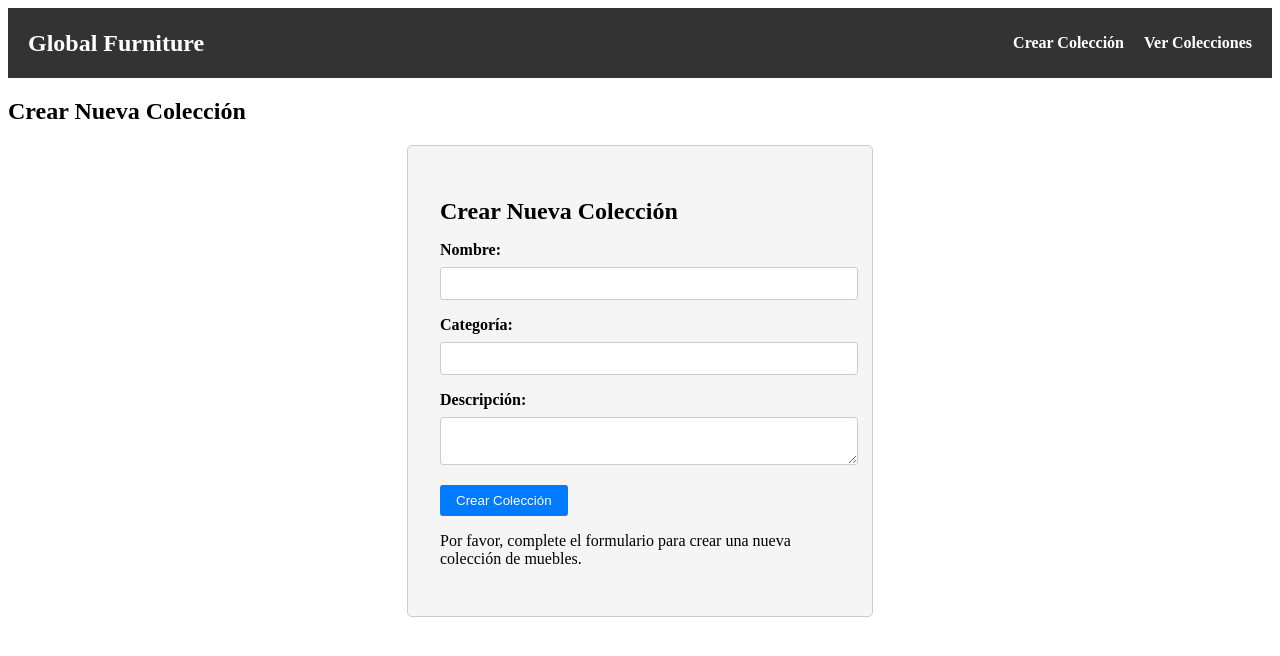
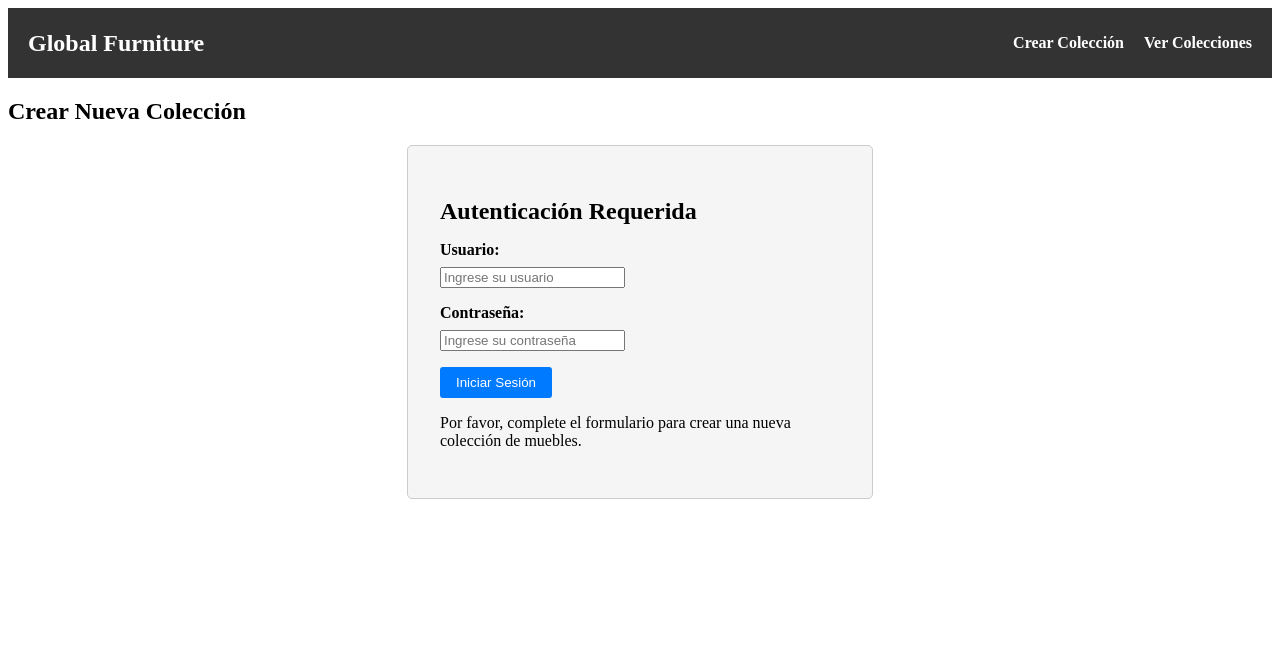
Before and after one commit to LautaroTorchia/DSSD-TP-INTEGRADOR, a Next.js app in the folder dssd-furniture-frontend/: page /collection/create in a window 1280 px wide. Shown: the top 656 px of the page. Built offline with nearby package versions, Linux system fonts and the light colour scheme.

Commit message:
agregue login bonita(todavia sin funcionar

```diff
--- a/dssd-furniture-frontend/package.json
+++ b/dssd-furniture-frontend/package.json
@@ -16,6 +16,7 @@
     "postcss": "8.4.30",
     "react": "18.2.0",
     "react-dom": "18.2.0",
-    "tailwindcss": "3.3.3"
+    "tailwindcss": "3.3.3",
+    "axios":"1.5.1"
   }
 }
--- a/dssd-furniture-frontend/src/components/CollectionForm.js
+++ b/dssd-furniture-frontend/src/components/CollectionForm.js
@@ -1,5 +1,6 @@
 import React, { useState } from 'react';
 import styles from '../styles/collectionForm.module.css'; // Estilos específicos para el formulario
+import authenticateWithBonita from '@/endpoints/login';
 
 export default function CollectionForm({ onSubmit }) {
   const [formData, setFormData] = useState({
@@ -8,57 +9,56 @@ export default function CollectionForm({ onSubmit }) {
     description: '',
     // Agrega más campos según sea necesario
   });
+  const [isAuthenticated, setIsAuthenticated] = useState(false);
 
   const handleChange = (e) => {
     const { name, value } = e.target;
     setFormData({ ...formData, [name]: value });
   };
 
+  const handleAuthentication = async (e) => {
+    e.preventDefault();
+    try {
+      // Authenticate with Bonita and get cookies
+      const cookies = await authenticateWithBonita('anthony.nichols', 'bpm');
+
+      // Check if authentication was successful
+      if (cookies) {
+        setIsAuthenticated(true);
+        console.log('Authentication successful. Cookies:', cookies);
+
+        // You can now use the cookies for subsequent API requests
+        // For example, set the cookies in Axios headers for API calls
+        // axios.defaults.headers.common['Cookie'] = cookies.map(cookie => `${cookie.name}=${cookie.value}`).join('; ');
+      } else {
+        // Authentication failed
+        setIsAuthenticated(false);
+        console.error('Authentication failed');
+      }
+    } catch (error) {
+      console.error('Authentication error:', error);
+    }
+  };
+
   const handleSubmit = (e) => {
     e.preventDefault();
+    if (isAuthenticated) {
+      // Proceed with form submission after successful authentication
       onSubmit(formData);
+    } else {
+      // Handle the case where authentication is required before submission
+      console.error('Authentication is required before form submission');
+    }
   };
 
   return (
     <div className={styles.container}>
+      {isAuthenticated ? (
+        <>
           <h2 className={styles.title}>Crear Nueva Colección</h2>
           <form onSubmit={handleSubmit}>
-        <div className={styles.formGroup}>
-          <label htmlFor="name" className={styles.label}>Nombre:</label>
-          <input
-            type="text"
-            id="name"
-            name="name"
-            value={formData.name}
-            onChange={handleChange}
-            className={styles.input}
-            required
-          />
-        </div>
-        <div className={styles.formGroup}>
-          <label htmlFor="category" className={styles.label}>Categoría:</label>
-          <input
-            type="text"
-            id="category"
-            name="category"
-            value={formData.category}
-            onChange={handleChange}
-            className={styles.input}
-            required
-          />
-        </div>
-        <div className={styles.formGroup}>
-          <label htmlFor="description" className={styles.label}>Descripción:</label>
-          <textarea
-            id="description"
-            name="description"
-            value={formData.description}
-            onChange={handleChange}
-            className={styles.textarea}
-            required
-          />
-        </div>
-        {/* Agrega más campos según sea necesario */}
+            {/* Form fields go here */}
+            {/* ... */}
             <button
               type="submit"
               className={styles.submitButton}
@@ -66,6 +66,40 @@ export default function CollectionForm({ onSubmit }) {
               Crear Colección
             </button>
           </form>
+        </>
+      ) : (
+        <>
+          <h2 className={styles.title}>Autenticación Requerida</h2>
+          <form onSubmit={handleAuthentication}>
+            <div className={styles.formGroup}>
+              <label htmlFor="username" className={styles.label}>Usuario:</label>
+              <input
+                type="text"
+                id="username"
+                name="username"
+                placeholder="Ingrese su usuario"
+                required
+              />
+            </div>
+            <div className={styles.formGroup}>
+              <label htmlFor="password" className={styles.label}>Contraseña:</label>
+              <input
+                type="password"
+                id="password"
+                name="password"
+                placeholder="Ingrese su contraseña"
+                required
+              />
+            </div>
+            <button
+              type="submit"
+              className={styles.submitButton}
+            >
+              Iniciar Sesión
+            </button>
+          </form>
+        </>
+      )}
       {/* Additional content or instructions for the form */}
       <div className={styles.formInstructions}>
         <p>Por favor, complete el formulario para crear una nueva colección de muebles.</p>
--- /dev/null
+++ b/dssd-furniture-frontend/src/endpoints/login.js
@@ -0,0 +1,39 @@
+import axios from 'axios';
+
+// Function to authenticate with the Bonita API and obtain cookies
+async function authenticateWithBonita(username, password) {
+  try {
+    // Create a new Axios instance with a cookie jar
+    const instance = axios.create({ withCredentials: true });
+
+    // Send the POST request to the Bonita login endpoint
+    const response = await instance.post('http://192.168.1.56:8080/bonita/loginservice', null, {
+      headers: {
+        'Content-Type': 'application/x-www-form-urlencoded',
+      },
+      data: `username=${username}&password=${password}`,
+    });
+
+    // Check if the response contains cookies
+    const cookies = response.headers['set-cookie'];
+
+    if (cookies) {
+      // Parse and extract the cookies you need
+      const parsedCookies = cookies.map(cookie => {
+        const parts = cookie.split(';')[0].split('=');
+        return { name: parts[0], value: parts[1] };
+      });
+
+      return parsedCookies;
+    }
+
+    // Authentication failed
+    throw new Error('Authentication failed');
+  } catch (error) {
+    // Handle any errors that occurred during the authentication process
+    console.error('Authentication error:', error);
+    throw error;
+  }
+}
+
+export default authenticateWithBonita;
```
Lines whose indentation alone changed are shown as unchanged.
